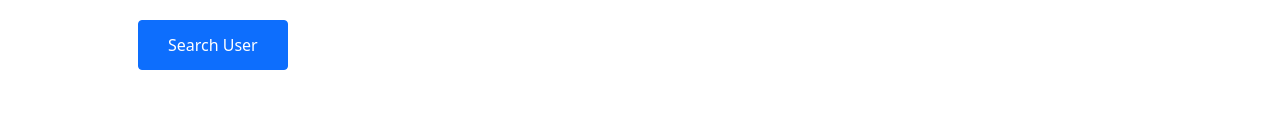
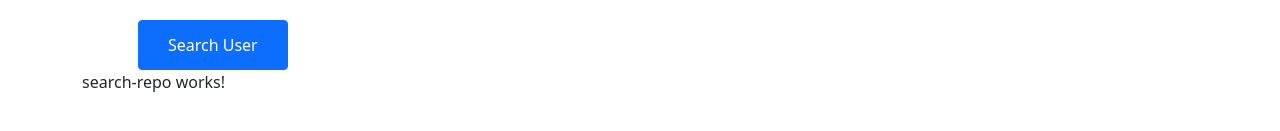
Before and after one commit to gear5km/gitSearch, an Angular app: page / in a window 1280 px wide. Shown: the part 199-330 px from the top of the page. Built offline with nearby package versions, Linux system fonts and the light colour scheme.

Commit message:
0.362
Made search repo child of search user component

```diff
--- a/src/app/search-user/search-user.component.html
+++ b/src/app/search-user/search-user.component.html
@@ -9,4 +9,5 @@
     <h4> User Search result: {{this.user.userLogin}}</h4>
     <img [src]="this.user.avatar_url" style="width:250px; height:350px">
   </div>
+  <app-search-repo></app-search-repo>
 </div>
```
